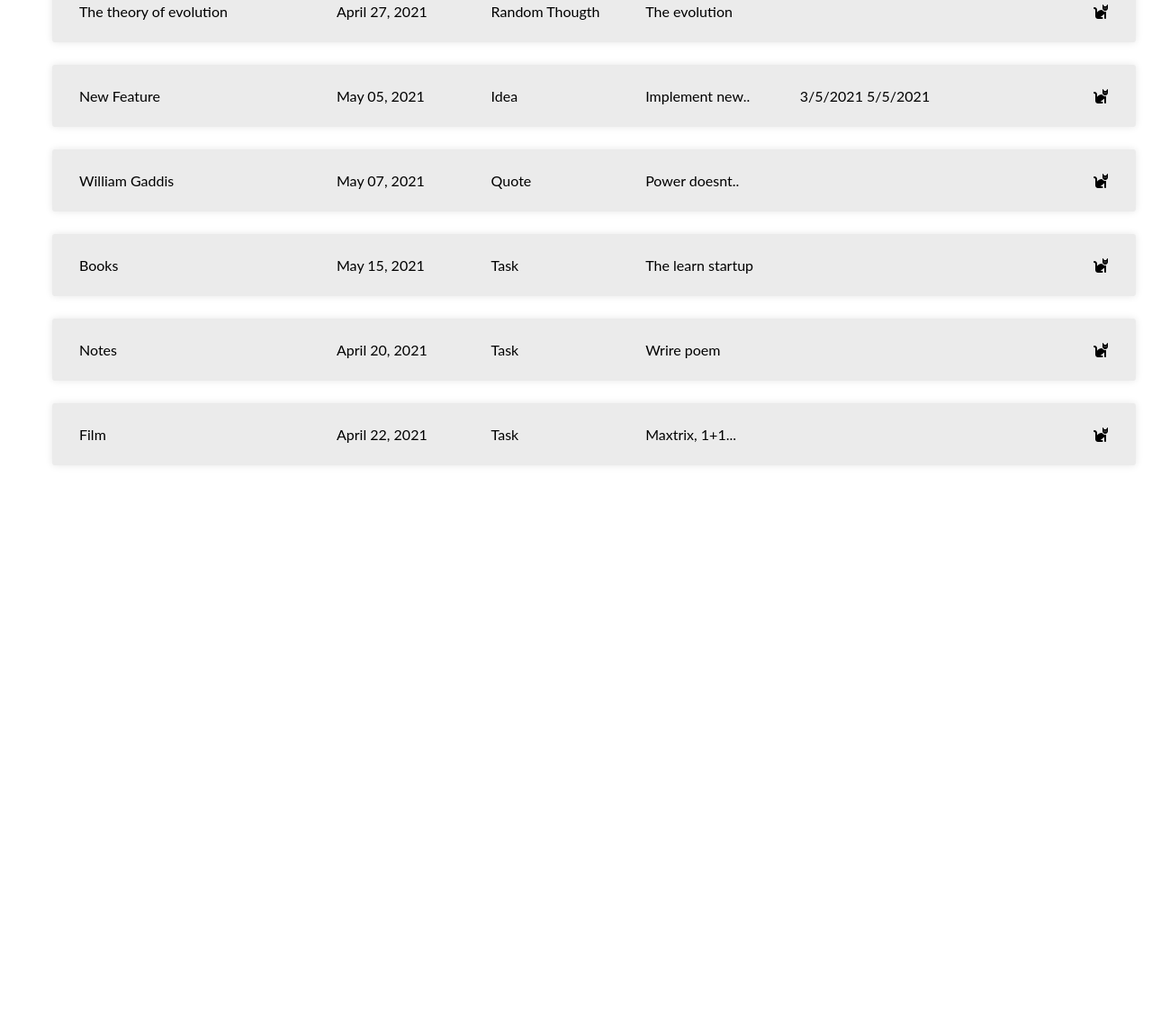
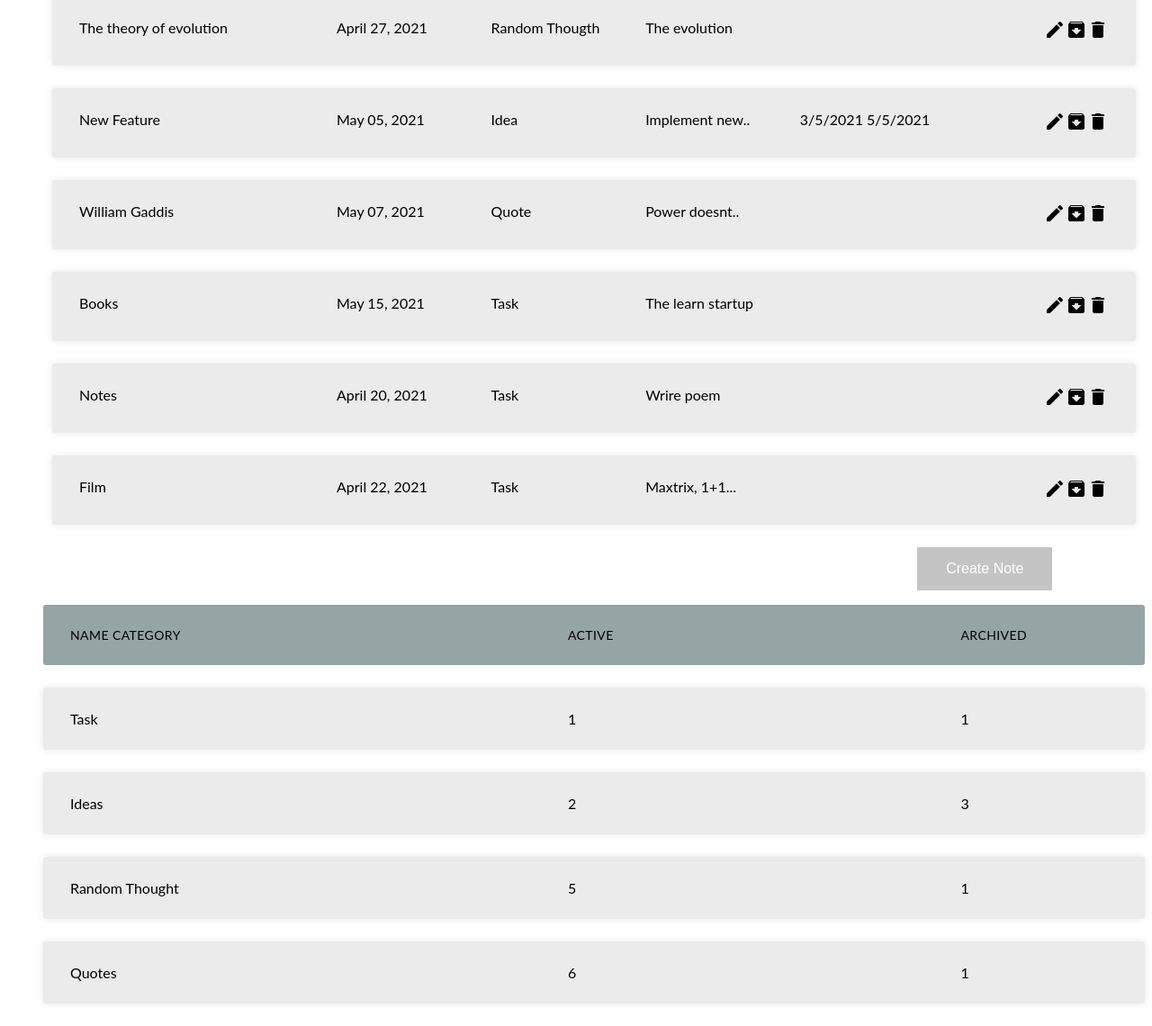
Before and after one commit to korolvitalii/notelist_pure_js, a website built with webpack: page index.html in a window 1280 px wide. Shown: the part 224-1364 px from the top of the page at 90% size. Before the commit the page ends 800 px from the top, so only its background shows below. Built offline with nearby package versions, Linux system fonts and the light colour scheme.

Commit message:
added result table, state, helper function to generate state

```diff
--- a/index.html
+++ b/index.html
@@ -5,8 +5,8 @@
     <meta http-equiv="X-UA-Compatible" content="IE=edge">
     <meta name="viewport" content="width=device-width, initial-scale=1.0">
     <title>Task_1</title>
-    <script src="https://kit.fontawesome.com/a076d05399.js" crossorigin="anonymous"></script>
-  </head>
+    <link href="https://fonts.googleapis.com/icon?family=Material+Icons" rel="stylesheet">
+</head>
 <body>
   <div class="container">
     <ul class="responsive-table">
@@ -16,7 +16,41 @@
         <div class="col col-3">Category</div>
         <div class="col col-4">Content</div>
         <div class="col col-5">Dates</div>
-        <div class="col col-6">Icon</div>
+        <div class="col col-6">
+          <i class="large material-icons">archive</i>
+          <i class="large material-icons">delete</i>
+        </div>
+      </li>
+    </ul>
+  </div>
+  <div>
+    <button class="button">Create Note</button>
+  </div>
+    <ul class="responsive-table">
+      <li class="table-header">
+        <div class="col col-1">Name Category</div>
+        <div class="col col-2">Active</div>
+        <div class="col col-3">Archived</div>
+      </li>
+      <li class="table-row">
+        <div class="col col-1" data-label="tasksSumTable">Task</div>
+        <div class="col col-2" data-label="activeTasks">1</div>
+        <div class="col col-3" data-label="archivedTasks">1</div>
+      </li>
+      <li class="table-row">
+        <div class="col col-1" data-label="ideasSumTable">Ideas</div>
+        <div class="col col-2" data-label="activeIdeas">2</div>
+        <div class="col col-3" data-label="archivedIdeas">3</div>
+      </li>
+      <li class="table-row">
+        <div class="col col-1" data-label="randomThougthSumTable">Random Thought</div>
+        <div class="col col-2" data-label="activeRandomThougth">5</div>
+        <div class="col col-3" data-label="archivedRandomThougth">1</div>
+      </li>
+      <li class="table-row">
+        <div class="col col-1" data-label="quoteSumTable">Quotes</div>
+        <div class="col col-2" data-label="activeQuote">6</div>
+        <div class="col col-3" data-label="archivedQuote">1</div>
       </li>
     </ul>
   </div>
--- a/src/application.js
+++ b/src/application.js
@@ -1,36 +1,39 @@
-import renderItems from './view';
+import { renderItems, renderCategories } from './view';
+import getItems from './data';
 
 export default () => {
+  const items = getItems();
+  const checkActiveNotes = (noteList) => noteList.filter(({ active }) => active);
+
+  const checkArchiveNotes = (noteList) => noteList.filter(({ active }) => !active);
+
+  const categories = (noteList) => noteList
+    .reduce((acc, { category }) => (acc.includes(category) ? acc : [...acc, category]), []);
+
   const state = {
-    items: [
-      {
-        name: 'Shopping List', created: 'April 20, 2021', category: 'Task', content: 'Tomatoes, bread', dates: [{ currentDate: '', changedDate: '' }], icons: [],
-      },
-      {
-        name: 'The theory of evolution', created: 'April 27, 2021', category: 'Random Thougth', content: 'The evolution', dates: [{ currentDate: '', changedDate: '' }], icons: [],
-      },
-      {
-        name: 'New Feature', created: 'May 05, 2021', category: 'Idea', content: 'Implement new..', dates: [{ currentDate: '3/5/2021', changedDate: '5/5/2021' }], icons: [],
-      },
-      {
-        name: 'William Gaddis', created: 'May 07, 2021', category: 'Quote', content: 'Power doesnt.. ', dates: [{ currentDate: '', changedDate: '' }], icons: [],
-      },
-      {
-        name: 'Books', created: 'May 15, 2021', category: 'Task', content: 'The learn startup', dates: [{ currentDate: '', changedDate: '' }], icons: [],
-      },
-      {
-        name: 'Notes', created: 'April 20, 2021', category: 'Task', content: 'Wrire poem', dates: [{ currentDate: '', changedDate: '' }], icons: [],
-      },
-      {
-        name: 'Film', created: 'April 22, 2021', category: 'Task', content: 'Maxtrix, 1+1...', dates: [{ currentDate: '', changedDate: '' }], icons: [],
-      },
-    ],
+    categories: [],
+    activeNotes: [],
+    archiveNotes: [],
   };
 
-  if (state.items.length !== 0) {
-    renderItems(state.items);
+  if (checkActiveNotes(items)) {
+    state.activeNotes = checkActiveNotes(items);
+    // renderActiveNotes();
+  }
+  if (checkArchiveNotes(items)) {
+    state.archiveNotes = checkArchiveNotes(items);
+    // renderArchiveNotes();
+  }
+  if (categories(items)) {
+    state.categories = categories(items);
+    renderCategories(state.categories);
+  }
+
+  // console.log(state);
+  if (items.length !== 0) {
+    renderItems(items);
   } else {
     return null;
   }
-  return null;
+  return state;
 };
--- /dev/null
+++ b/src/data.js
@@ -0,0 +1,26 @@
+export default () => {
+  const items = [
+    {
+      name: 'Shopping List', created: 'April 20, 2021', category: 'Task', content: 'Tomatoes, bread', dates: [{ currentDate: '', changedDate: '' }], active: true,
+    },
+    {
+      name: 'The theory of evolution', created: 'April 27, 2021', category: 'Random Thougth', content: 'The evolution', dates: [{ currentDate: '', changedDate: '' }], active: true,
+    },
+    {
+      name: 'New Feature', created: 'May 05, 2021', category: 'Idea', content: 'Implement new..', dates: [{ currentDate: '3/5/2021', changedDate: '5/5/2021' }], active: true,
+    },
+    {
+      name: 'William Gaddis', created: 'May 07, 2021', category: 'Quote', content: 'Power doesnt.. ', dates: [{ currentDate: '', changedDate: '' }], active: false,
+    },
+    {
+      name: 'Books', created: 'May 15, 2021', category: 'Task', content: 'The learn startup', dates: [{ currentDate: '', changedDate: '' }], active: true,
+    },
+    {
+      name: 'Notes', created: 'April 20, 2021', category: 'Task', content: 'Wrire poem', dates: [{ currentDate: '', changedDate: '' }], active: false,
+    },
+    {
+      name: 'Film', created: 'April 22, 2021', category: 'Task', content: 'Maxtrix, 1+1...', dates: [{ currentDate: '', changedDate: '' }], active: false,
+    },
+  ];
+  return items;
+};
--- a/src/index.css
+++ b/src/index.css
@@ -54,6 +54,16 @@ h2 small {
   text-align: right;
   flex-basis: 15%;
 }
+.button {
+  margin-left: 80%;
+  background-color: #c4c4c4;
+  border: none;
+  color: white;
+  padding: 15px 32px;
+  text-align: center;
+  display: inline-flexbox;
+  font-size: 16px;
+}
 @media (max-width: 767px) {
   .responsive-table .table-header {
     display: none;
--- a/src/view.js
+++ b/src/view.js
@@ -6,7 +6,6 @@ const renderItems = (items) => {
     const {
       name, created, category, content, dates,
     } = item;
-    console.log(dates[0].currentDate);
     const li = document.createElement('li');
     const divCol1 = document.createElement('div');
     const divCol2 = document.createElement('div');
@@ -14,7 +13,9 @@ const renderItems = (items) => {
     const divCol4 = document.createElement('div');
     const divCol5 = document.createElement('div');
     const divCol6 = document.createElement('div');
-    const i = document.createElement('i');
+    const iArchive = document.createElement('i');
+    const iBasket = document.createElement('i');
+    const iEdit = document.createElement('i');
     li.classList.add('table-row');
     divCol1.classList.add('col', 'col-1');
     divCol2.classList.add('col', 'col-2');
@@ -22,20 +23,26 @@ const renderItems = (items) => {
     divCol4.classList.add('col', 'col-4');
     divCol5.classList.add('col', 'col-5');
     divCol6.classList.add('col', 'col-6');
-    i.classList.add('fas', 'fa-cat');
+    iArchive.classList.add('large', 'material-icons');
+    iBasket.classList.add('large', 'material-icons');
+    iEdit.classList.add('large', 'material-icons');
     divCol1.setAttribute('data-label', 'Name');
     divCol2.setAttribute('data-label', 'Created');
     divCol3.setAttribute('data-label', 'Category');
     divCol4.setAttribute('data-label', 'Content');
     divCol5.setAttribute('data-label', 'Dates');
     divCol6.setAttribute('data-label', 'Icon');
+    iArchive.textContent = 'archive';
+    iBasket.textContent = 'delete';
+    iEdit.textContent = 'edit';
     divCol1.textContent = name;
     divCol2.textContent = created;
     divCol3.textContent = category;
     divCol4.textContent = content;
     divCol5.textContent = `${dates[0].currentDate} ${dates[0].changedDate}`;
-    // divCol6.textContent = icons;
-    divCol6.append(i);
+    divCol6.append(iEdit);
+    divCol6.append(iArchive);
+    divCol6.append(iBasket);
     li.append(divCol1);
     li.append(divCol2);
     li.append(divCol3);
@@ -46,4 +53,8 @@ const renderItems = (items) => {
   });
 };
 
-export default renderItems;
+const renderCategories = (categories) => {
+  console.log(categories);
+};
+
+export { renderItems, renderCategories };
```
